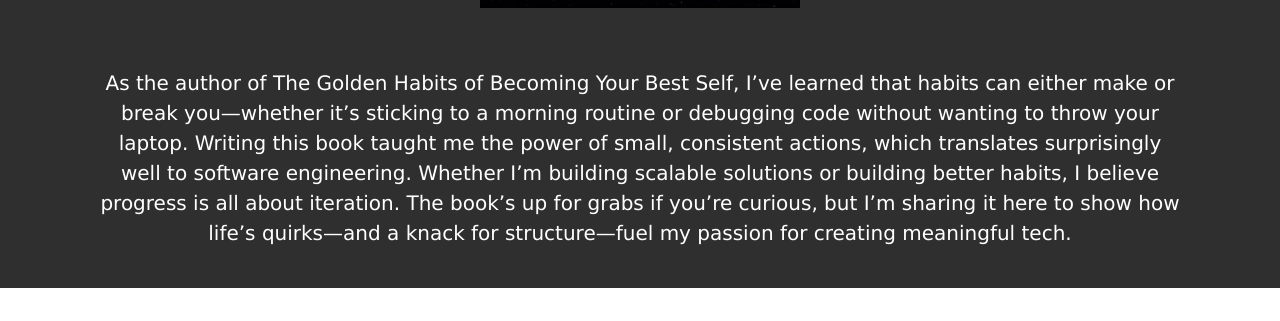
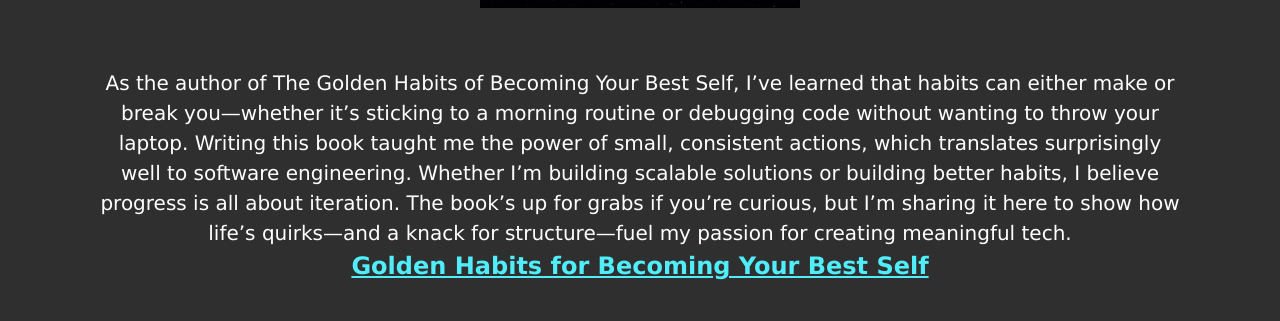
Before and after one commit to telasjareynolds/software-portfolio, a React (Vite) app: page /ebook in a window 1280 px wide. Shown: the part 1226-1547 px from the top of the page. Before the commit the page ends 1514 px from the top, so only its background shows below. Built offline with nearby package versions, Linux system fonts and the light colour scheme.

Commit message:
add ebook link

```diff
--- a/src/components/Ebook/Ebook.css
+++ b/src/components/Ebook/Ebook.css
@@ -28,6 +28,21 @@
   line-height: 1.5;
 }
 
+.ebook__link {
+  color: rgb(80, 237, 251);
+  font-weight: bold;
+  font-size: 24px;
+  cursor: pointer;
+  transition: transform 0.3s ease, box-shadow 0.3s ease;
+  text-wrap: wrap;
+}
+
+.ebook__link:hover {
+  transform: translateY(-5px) scale(2); /* Scale button slightly */
+  box-shadow: 0 5px 15px rgba(0, 0, 0, 0.2);
+  color: black;
+}
+
 @media screen and (max-width: 1500px) {
   .ebook {
     min-width: fit-content;
--- a/src/components/Ebook/Ebook.jsx
+++ b/src/components/Ebook/Ebook.jsx
@@ -16,11 +16,18 @@
           actions, which translates surprisingly well to software engineering.
           Whether I’m building scalable solutions or building better habits, I
           believe progress is all about iteration. The book’s up for grabs if
-        you’re curious, but I’m sharing it here to show how life’s quirks—and a
-        knack for structure—fuel my passion for creating meaningful tech.
+          you’re curious, but I’m sharing it here to show how life’s quirks—and
+          a knack for structure—fuel my passion for creating meaningful tech.
+          <br></br>
+          <a
+            href="https://www.amazon.com/dp/B0DDYNYKWJ"
+            className="ebook__link"
+            target="blank"
+          >
+            Golden Habits for Becoming Your Best Self
+          </a>
         </p>
       </div>
-      <a href="" className="ebook__link"></a>
     </div>
   );
 }
```
Lines whose indentation alone changed are shown as unchanged.
